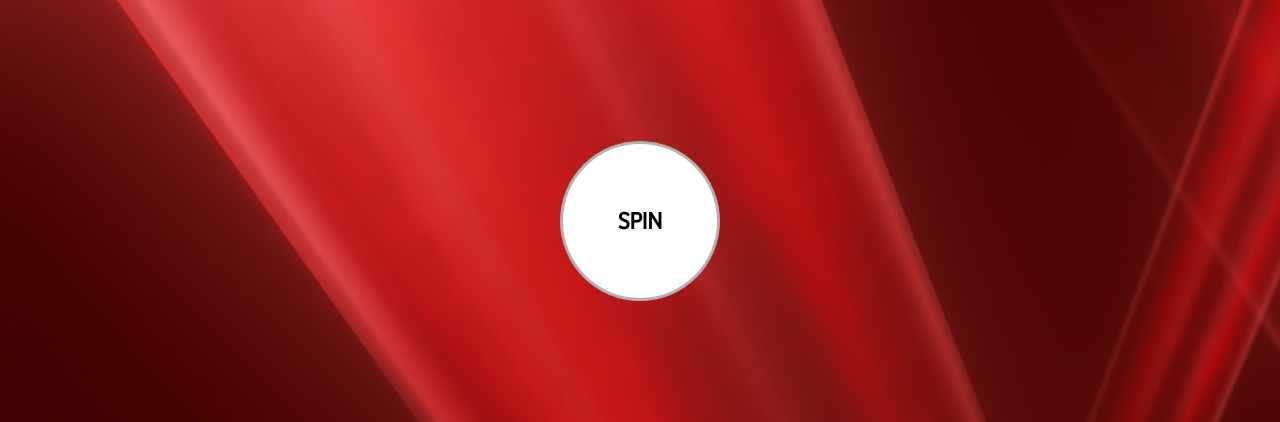
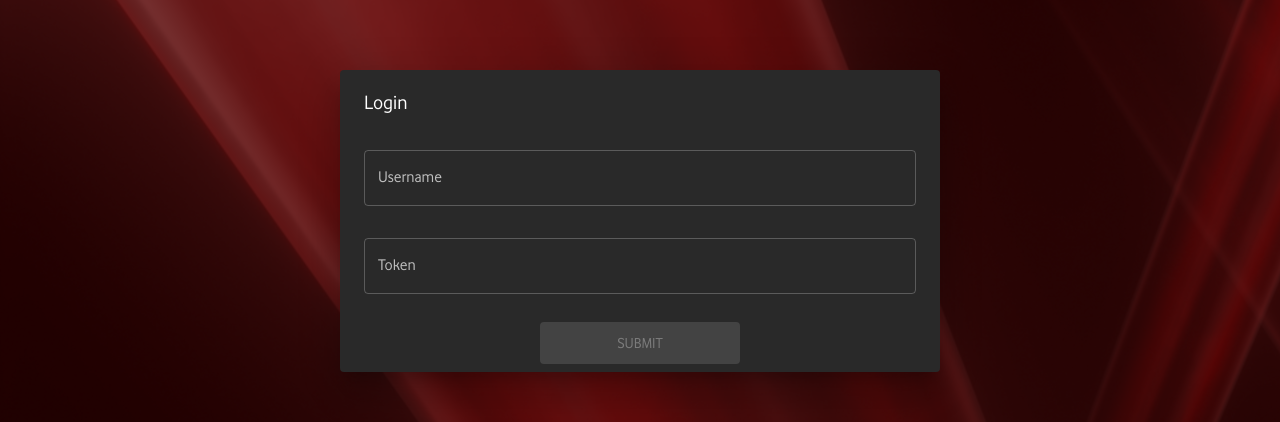
Before and after one commit to kcrysa/WheelOfFortune, a React (Create React App) app: page / in a window 1280 px wide. Shown: the part 179-601 px from the top of the page. Built offline with nearby package versions, Linux system fonts and the light colour scheme.

Commit message:
Add authentication

```diff
--- a/package.json
+++ b/package.json
@@ -14,9 +14,13 @@
     "@types/node": "^16.18.36",
     "@types/react": "^18.2.12",
     "@types/react-dom": "^18.2.5",
+    "atob": "^2.1.2",
+    "btoa": "^1.2.1",
     "lodash": "^4.17.21",
+    "octokat": "^0.10.0",
     "react": "^18.2.0",
     "react-code-blocks": "^0.0.9-0",
+    "react-cookie": "^4.1.1",
     "react-custom-roulette": "^1.4.1",
     "react-dom": "^18.2.0",
     "react-particles": "^2.10.1",
--- a/src/App.tsx
+++ b/src/App.tsx
@@ -1,5 +1,5 @@
 import { ThemeProvider, createTheme } from "@mui/material";
-import { useState } from "react";
+import { useEffect, useState } from "react";
 import "./App.css";
 import QuestionPopup from "./components/QuestionPopup";
 import QuizResult from "./components/QuizResult";
@@ -7,6 +7,8 @@ import Roulette from "./components/Roulette";
 import { categories } from "./data/categories";
 import { IQuestion, questions } from "./data/questions";
 import logo from "./images/logo.png";
+import { useCookies } from "react-cookie";
+import LoginPopup from "./components/LoginPopup";
 
 const darkTheme = createTheme({
   palette: {
@@ -18,21 +20,44 @@ const darkTheme = createTheme({
 });
 
 function App() {
-  const [open, setOpen] = useState<boolean>(false);
+  const [questionPopupOpen, setQuestionPopupOpen] = useState<boolean>(false);
+  const [loginPopupOpen, setLoginPopupOpen] = useState<boolean>(false);
   const [prize, setPrize] = useState<string>("");
   const [question, setQuestion] = useState<IQuestion>();
   const [isCorrectAnswer, setIsCorrectAnswer] = useState<boolean | null>(null);
+  const [cookies, setCookie, removeCookie] = useCookies(["username", "token"]);
+
+  useEffect(() => {
+    if (cookies.username && cookies.token) {
+      setLoginPopupOpen(false);
+    } else {
+      setLoginPopupOpen(true);
+    }
+  }, [cookies, cookies.username, cookies.token]);
+
+  const onLoginHandler = (username: string, token: string) => {
+    setCookie("username", username, {
+      secure: true,
+      path: "/",
+      maxAge: 100000,
+    });
+    setCookie("token", token, {
+      secure: true,
+      path: "/",
+      maxAge: 100000,
+    });
+  };
 
   const onShowQuestionHandler = (option: string) => {
     const questionNumber = Math.floor(Math.random() * questions.length);
 
     setPrize(option);
     setQuestion(questions[questionNumber]);
-    setOpen(true);
+    setQuestionPopupOpen(true);
   };
 
-  const onHandleQuizEnd = (isCorrect: boolean) => {
-    setOpen(false);
+  const onQuizEndHandler = (isCorrect: boolean) => {
+    setQuestionPopupOpen(false);
     setIsCorrectAnswer(isCorrect);
   };
 
@@ -40,21 +65,28 @@ function App() {
     event: {},
     reason: "backdropClick" | "escapeKeyDown"
   ): void => {
+    if (isCorrectAnswer) {
+    }
     setIsCorrectAnswer(null);
   };
 
   return (
     <ThemeProvider theme={darkTheme}>
       <div className="content">
+        <LoginPopup
+          open={loginPopupOpen}
+          onLoginCancel={() => setLoginPopupOpen(false)}
+          onLoginHandler={onLoginHandler}
+        />
         {isCorrectAnswer === null && (
           <Roulette data={categories} showQuestion={onShowQuestionHandler} />
         )}
         {question && (
           <QuestionPopup
-            open={open}
+            open={questionPopupOpen}
             question={question}
-            handleQuizEnd={onHandleQuizEnd}
-            handleCancel={() => setOpen(false)}
+            handleQuizEnd={onQuizEndHandler}
+            handleCancel={() => setQuestionPopupOpen(false)}
           />
         )}
         {isCorrectAnswer !== null && (
--- /dev/null
+++ b/src/components/LoginPopup.tsx
@@ -0,0 +1,104 @@
+import {
+  Button,
+  Dialog,
+  DialogActions,
+  DialogContent,
+  DialogTitle,
+  FormControl,
+  Stack,
+  TextField,
+  colors,
+} from "@mui/material";
+import { ChangeEvent, FC, useEffect, useState } from "react";
+
+interface ILoginPopup {
+  open: boolean;
+  onLoginHandler: (username: string, token: string) => void;
+  onLoginCancel: () => void;
+}
+
+const LoginPopup: FC<ILoginPopup> = ({
+  open,
+  onLoginHandler,
+  onLoginCancel,
+}) => {
+  const [username, setUsername] = useState<string>("");
+  const [token, setToken] = useState<string>("");
+
+  useEffect(() => {
+    if (open) {
+      setUsername("");
+      setToken("");
+    }
+  }, [open]);
+
+  const onSubmitHandler = () => {
+    onLoginHandler(username, token);
+  };
+
+  const onCloseHandler = (
+    event: {},
+    reason: "backdropClick" | "escapeKeyDown"
+  ): void => {
+    if (reason === "backdropClick" || reason === "escapeKeyDown") {
+      return;
+    }
+    onLoginCancel();
+  };
+
+  return (
+    <Dialog
+      open={open}
+      onClose={onCloseHandler}
+      fullWidth
+      maxWidth="sm"
+      PaperProps={{
+        style: {
+          backgroundColor: colors.common.black,
+          color: colors.common.white,
+        },
+      }}
+    >
+      <DialogTitle>Login</DialogTitle>
+      <DialogContent>
+        <Stack spacing={2}>
+          <FormControl variant="outlined" sx={{ paddingY: 2 }}>
+            <TextField
+              fullWidth
+              value={username}
+              onChange={(event: ChangeEvent<HTMLInputElement>) =>
+                setUsername(event.target.value)
+              }
+              label="Username"
+              type="text"
+            />
+          </FormControl>
+          <FormControl variant="outlined">
+            <TextField
+              fullWidth
+              value={token}
+              onChange={(event: ChangeEvent<HTMLInputElement>) =>
+                setToken(event.target.value)
+              }
+              label="Token"
+              type="password"
+            />
+          </FormControl>
+        </Stack>
+      </DialogContent>
+      <DialogActions style={{ justifyContent: "space-around" }}>
+        <Button
+          variant="contained"
+          size="large"
+          className="submit-button"
+          onClick={onSubmitHandler}
+          disabled={username === "" || token === ""}
+        >
+          Submit
+        </Button>
+      </DialogActions>
+    </Dialog>
+  );
+};
+
+export default LoginPopup;
```
Also changed, not shown: 1 other file (tests, documents, lock files or other folders).
